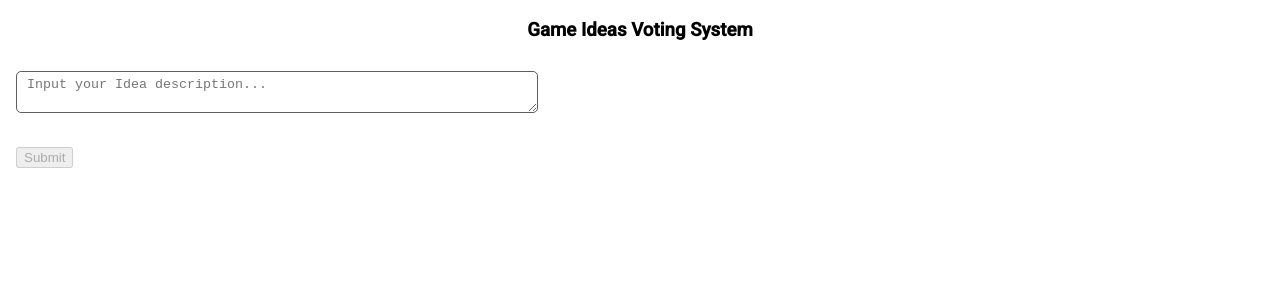
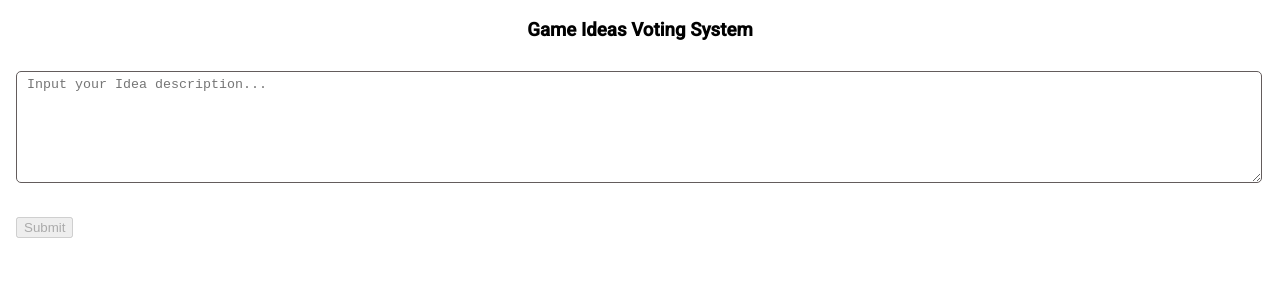
Before and after one commit to thongnv/game-ideas-voting-app, an Angular app: page /submit-idea in a window 1280 px wide. Shown: the top 300 px of the page. Built offline with nearby package versions, Linux system fonts and the light colour scheme.

Commit message:
update style

```diff
--- a/src/app/game-idea-submission/game-idea-submission.component.scss
+++ b/src/app/game-idea-submission/game-idea-submission.component.scss
@@ -4,7 +4,8 @@
 
   .idea-input {
     position: relative;
-    min-width: 500px;
+    width: calc(100% - 40px);
+    min-height: 100px;
     margin: 10px 0 30px;
     padding: 5px 10px;
     border: solid 1px rgb(99, 92, 92);
```
